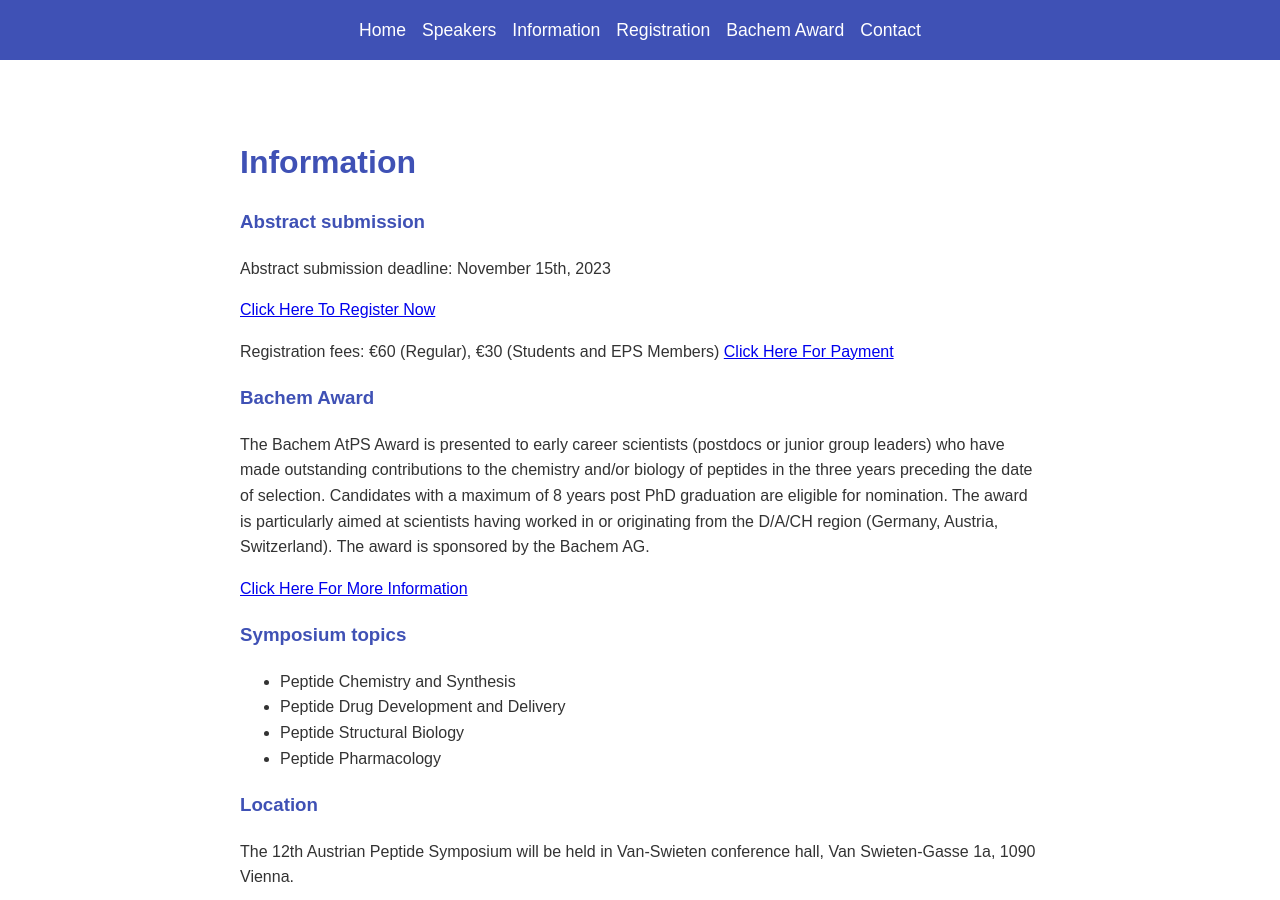
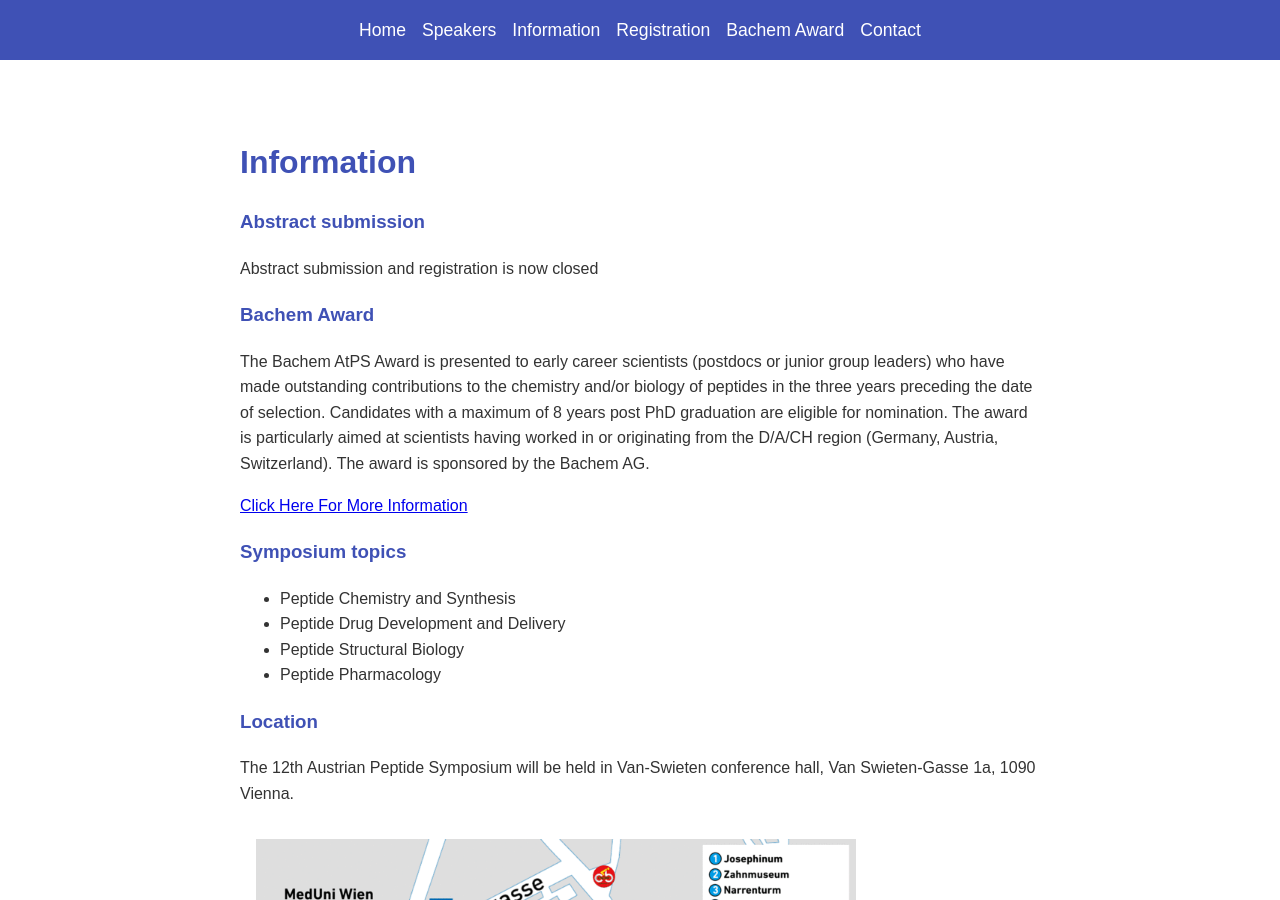
Before and after one commit to austrianpeptide/v2, a Jekyll site: the page built from index.markdown, in a window 1280 px wide and 900 px high, scrolled down 1309 px. Built offline with Jekyll 4.4.1, drawn with Linux system fonts in a browser that asks for light colours.

Commit message:
Update content.yml

```diff
--- a/_data/content.yml
+++ b/_data/content.yml
@@ -41,17 +41,14 @@
     Tel.: +43-(0)1-40160-31390, Email: christian.w.gruber@meduniwien.ac.at
 
     '
-  information: "## Information\n### Abstract submission\nAbstract submission deadline:\
-    \ November 15th, 2023\n\n[Click Here To Register Now](https://myconference.dev/atps2023register.html)\n\
-    \nRegistration fees: \u20AC60 (Regular), \u20AC30 (Students and EPS Members)\n\
-    [Click Here For Payment](https://payment.meduniwien.ac.at/peptidsymposium/)\n\n\
-    ### Bachem Award\nThe Bachem AtPS Award is presented to early career scientists\
-    \ (postdocs or junior group leaders) who have made outstanding contributions to\
-    \ the chemistry and/or biology of peptides in the three years preceding the date\
-    \ of selection. Candidates with a maximum of 8 years post PhD graduation are eligible\
-    \ for nomination. The award is particularly aimed at scientists having worked\
-    \ in or originating from the D/A/CH region (Germany, Austria, Switzerland). The\
-    \ award is sponsored by the Bachem AG. \n\n[Click Here For More Information](/uploads/Announcement_AtPSAward_2023.pdf)\n\
+  information: "## Information\n### Abstract submission\nAbstract submission and registration\
+    \ is now closed\n\n### Bachem Award\nThe Bachem AtPS Award is presented to early\
+    \ career scientists (postdocs or junior group leaders) who have made outstanding\
+    \ contributions to the chemistry and/or biology of peptides in the three years\
+    \ preceding the date of selection. Candidates with a maximum of 8 years post PhD\
+    \ graduation are eligible for nomination. The award is particularly aimed at scientists\
+    \ having worked in or originating from the D/A/CH region (Germany, Austria, Switzerland).\
+    \ The award is sponsored by the Bachem AG. \n\n[Click Here For More Information](/uploads/Announcement_AtPSAward_2023.pdf)\n\
     \n\n### Symposium topics\n- Peptide Chemistry and Synthesis\n- Peptide Drug Development\
     \ and Delivery\n- Peptide Structural Biology\n- Peptide Pharmacology\n\n\n###\
     \ Location\nThe 12th Austrian Peptide Symposium will be held in Van-Swieten conference\
```
